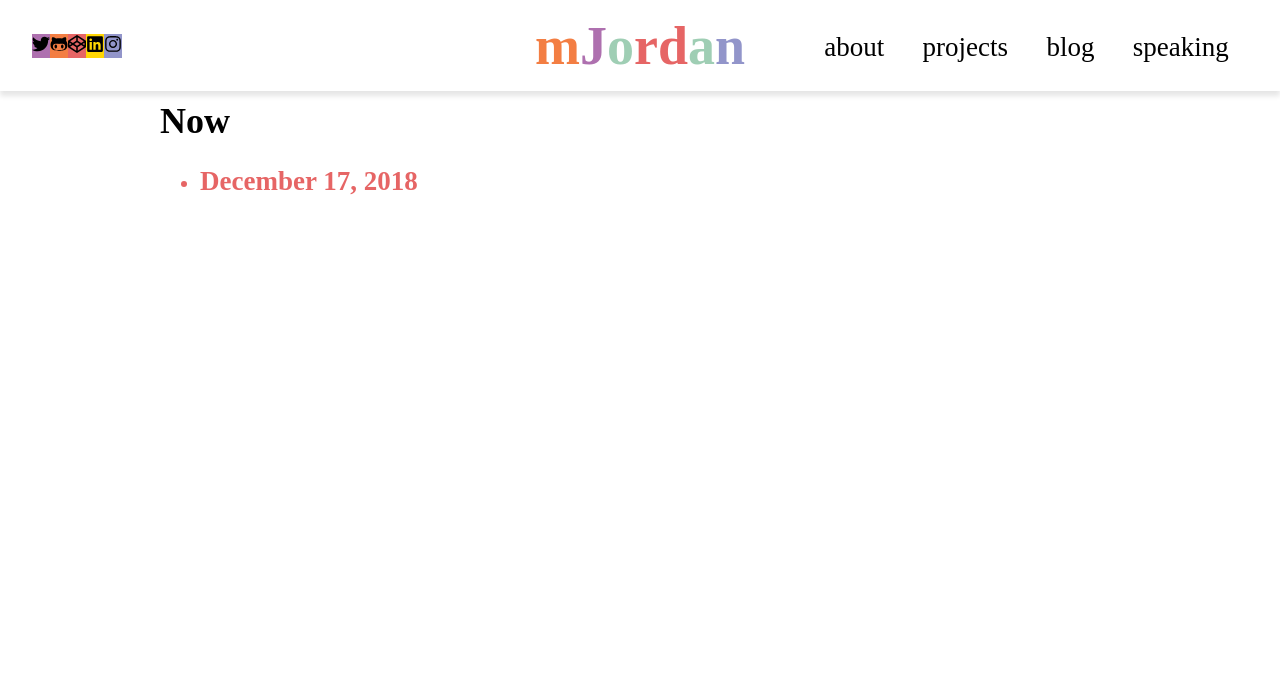
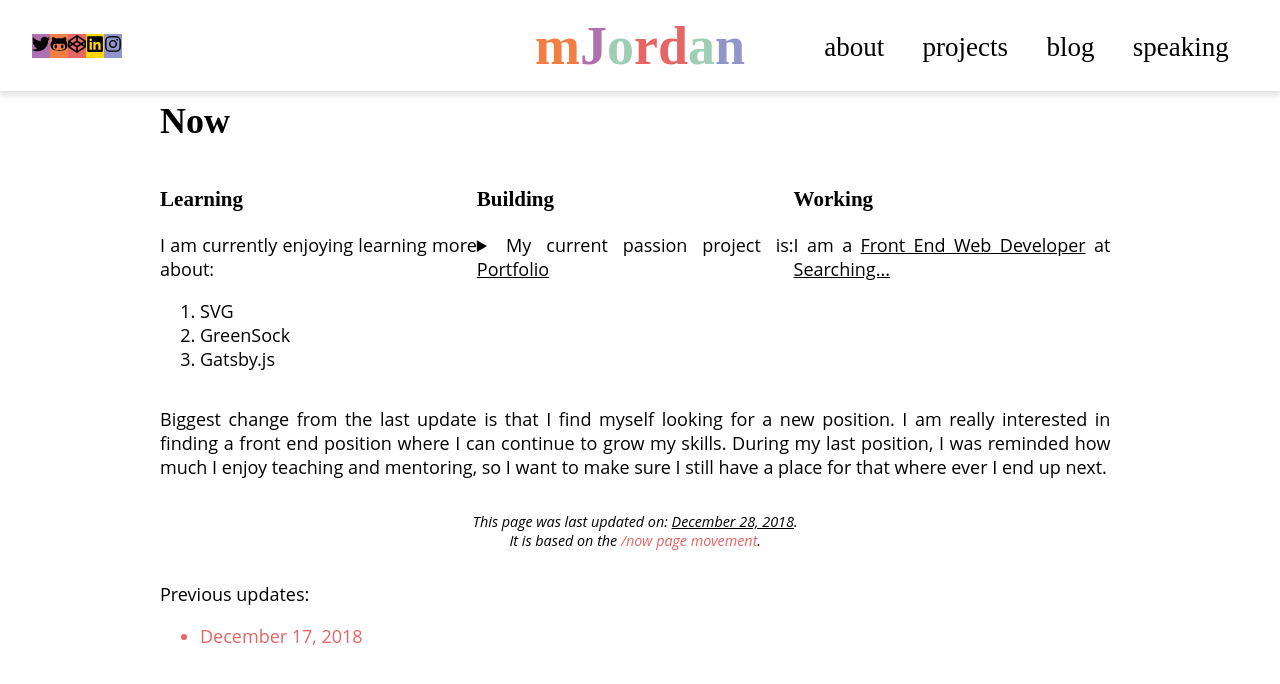
Before and after one commit to mjordancodes/portfolio-19, a Gatsby site: page /now in a window 1280 px wide. Built offline with nearby package versions, Linux system fonts and the light colour scheme; Gatsby itself is replaced by a stand-in of ours.

Commit message:
now pages

```diff
--- a/gatsby-node.js
+++ b/gatsby-node.js
@@ -49,6 +49,14 @@ exports.createPages = ({ graphql, actions }) => {
               slug: node.fields.slug,
             },
           })
+        } else if (node.frontmatter.layout == "now") {
+          createPage({
+            path: node.fields.slug,
+            component: path.resolve(`./src/templates/now-post.js`),
+            context: {
+              slug: node.fields.slug,
+            },
+          })
         }
       })
       resolve()
--- /dev/null
+++ b/src/components/Now-Current/now-current.js
@@ -0,0 +1,78 @@
+import React from 'react';
+import { graphql, StaticQuery } from 'gatsby';
+
+import componentStyles from './now-current.module.css';
+
+
+const NowCurrent = ({className}) => (
+  <StaticQuery
+    query={graphql`
+      query CurrentNowQuery {
+        allMarkdownRemark(
+            filter: {
+              frontmatter: {
+                layout: {
+                  eq: "now"
+                }
+              }
+            },
+            sort: {
+              fields: [frontmatter___date], order: DESC
+            },
+            limit: 1
+          ) {
+            edges {
+              node {
+                fields {
+                  slug
+                }
+                frontmatter {
+                  date(formatString: "MMMM DD, YYYY")
+                  tech1
+                  tech2
+                  tech3
+                  personalprojecttitle
+                  personalprojectabout
+                  jobcompany
+                  jobtitle
+                }
+                html
+              }
+            }
+          }
+      }
+    `}
+    render={data => (
+        <div className={`container ${componentStyles.container}`}>
+            <div>
+              <h3>Learning</h3>
+              <p>I am currently enjoying learning more about:</p>
+              <ol>
+                <li>{data.allMarkdownRemark.edges[0].node.frontmatter.tech1}</li>
+                <li>{data.allMarkdownRemark.edges[0].node.frontmatter.tech2}</li>
+                <li>{data.allMarkdownRemark.edges[0].node.frontmatter.tech3}</li>
+              </ol>
+            </div>
+            <div>
+              <h3>Building</h3>
+              <details>
+                <summary>My current passion project is: <span>{data.allMarkdownRemark.edges[0].node.frontmatter.personalprojecttitle}</span></summary>
+                <p>{data.allMarkdownRemark.edges[0].node.frontmatter.personalprojectabout}</p>
+              </details>
+            </div>
+            <div>
+              <h3>Working</h3>
+              <p>I am a <span>{data.allMarkdownRemark.edges[0].node.frontmatter.jobtitle}</span> at <span>{data.allMarkdownRemark.edges[0].node.frontmatter.jobcompany}</span></p>
+            </div>
+            <div className={componentStyles.main} dangerouslySetInnerHTML={{ __html: data.allMarkdownRemark.edges[0].node.html}} />
+            <p className={componentStyles.updated}>
+              This page was last updated on: <span>{data.allMarkdownRemark.edges[0].node.frontmatter.date}</span>.
+              <br />
+              It is based on the <a href="https://sivers.org/nowff" target="_blank" rel="noopener noreferrer">/now page movement</a>.
+            </p>
+        </div>
+    )}
+  />
+)
+
+export default NowCurrent
--- /dev/null
+++ b/src/components/Now-Current/now-current.module.css
@@ -0,0 +1,18 @@
+.container {
+    display: grid;
+    grid-template-columns: repeat(auto-fit, minmax(300px, 33%));
+    span {
+        text-decoration: underline;
+    }
+}
+
+.main, .updated {
+    grid-column-start: 1;
+    grid-column-end: -1;
+}
+
+.updated {
+    text-align: center;
+    font-style: italic;
+    font-size: 0.8em;
+}
--- a/src/pages/now.js
+++ b/src/pages/now.js
@@ -3,26 +3,31 @@ import { Link, graphql } from "gatsby";
 
 import Layout from '../components/layout';
 import Header from '../components/Header/header';
+import NowCurrent from '../components/Now-Current/now-current';
 
-import componentStyles from './now.module.css'
+// import componentStyles from './now.module.css'
 
 class NowPage extends Component {
   render() {
     return (
       <Layout>
         <Header />
-        <header className={`container ${componentStyles.header}`}>
+        <header className={`container`}>
           <h1>Now</h1>
         </header>
-        <ul className={`container ${componentStyles.postList}`}>
+        <NowCurrent />
+        <div className={`container`}>
+          <p>Previous updates:</p>
+          <ul>
             {this.props.data.allMarkdownRemark.edges.map(post => (
               <Link to={post.node.fields.slug} key={post.node.fields.slug}>
                 <li>
-                  <h2>{post.node.frontmatter.date}</h2>
+                    {post.node.frontmatter.date}
                 </li>
               </Link>
             ))}
           </ul>
+        </div>
       </Layout>
     );
   }
@@ -31,10 +36,18 @@ class NowPage extends Component {
 export const nowListQuery = graphql`
   query {
     allMarkdownRemark(
+      filter: {
+        frontmatter: {
+          layout: {
+            eq: "now"
+          }
+        }
+      },
+      sort: {
+        fields: [frontmatter___date], order: DESC
+      },
       skip: 1
-      filter: {frontmatter:
-      {layout: {
-        eq: "now"}}}, sort: {fields: [frontmatter___date], order: DESC}) {
+    ) {
       edges {
         node {
           fields {
--- a/src/pages/now/december-17-2018.md
+++ b/src/pages/now/12-17-18.md
@@ -1,6 +1,6 @@
 ---
 layout: now
-title: 'December 17, 2018'
+title: 12-17-18
 date: 2018-12-17T19:17:43.955Z
 tech1: Greensock
 tech2: CSS Animation
--- a/src/pages/now/12-27-18.md
+++ b/src/pages/now/12-27-18.md
@@ -1,6 +1,6 @@
 ---
 layout: now
-title: 12/27/18
+title: 12-27-18
 date: 2018-12-28T01:59:08.236Z
 tech1: SVG
 tech2: GreenSock
--- a/static/admin/config.yml
+++ b/static/admin/config.yml
@@ -61,6 +61,7 @@ collections:
     create: true
     fields:
       - { label: "Layout", name: "layout", widget: "hidden", default: "now" }
+      # - { name: title, label: "Title(used for file name only): mm-dd-yy" }
       - { name: title, label: "Date", widget: date }
       - { name: tech1, label: "Technology Focus: 1", widget: string }
       - { name: tech2, label: "Technology Focus: 2", widget: string }
```
Also changed, not shown: src/templates/now-post.js (+56 -0 lines). Lines whose indentation alone changed are shown as unchanged.
